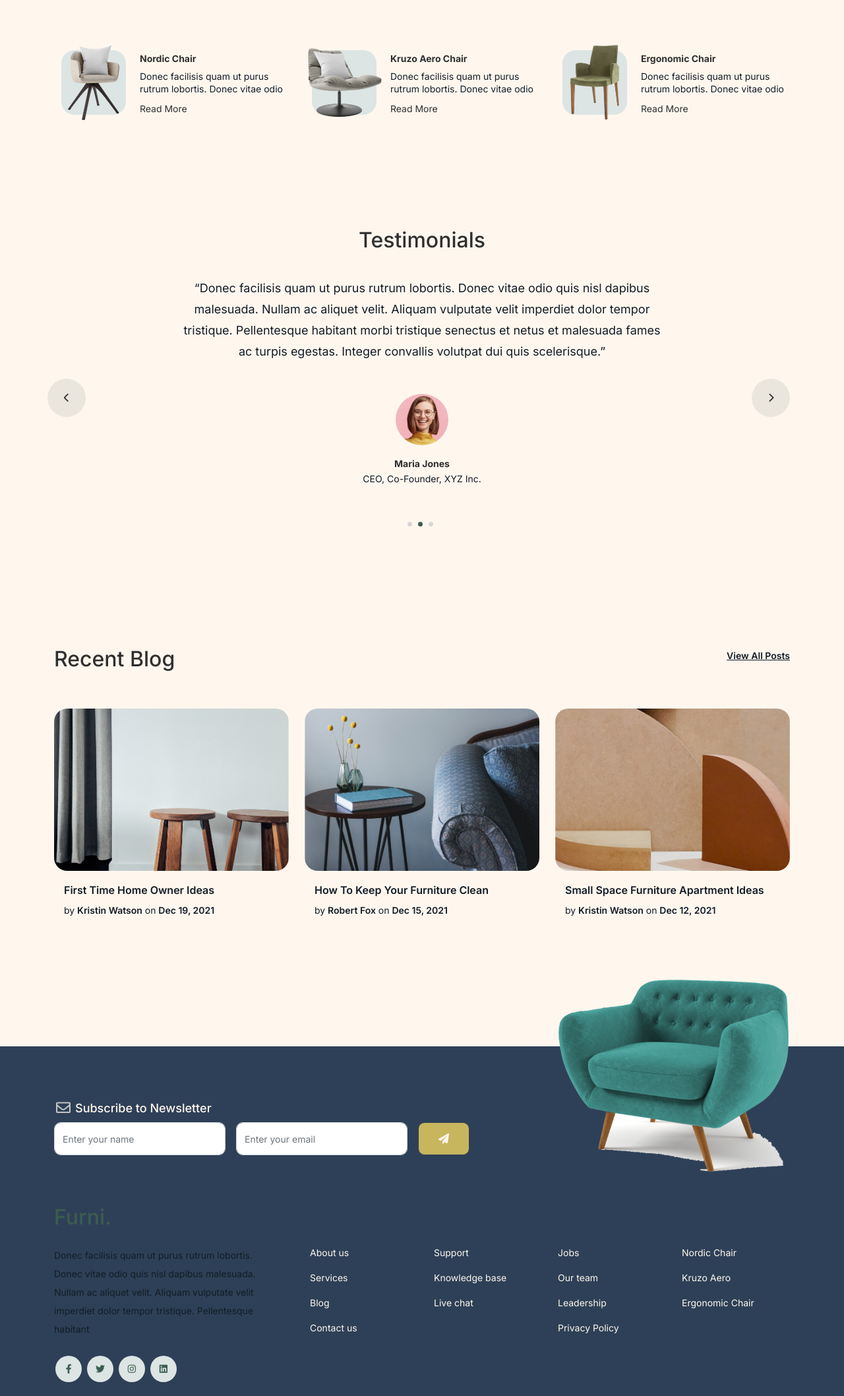
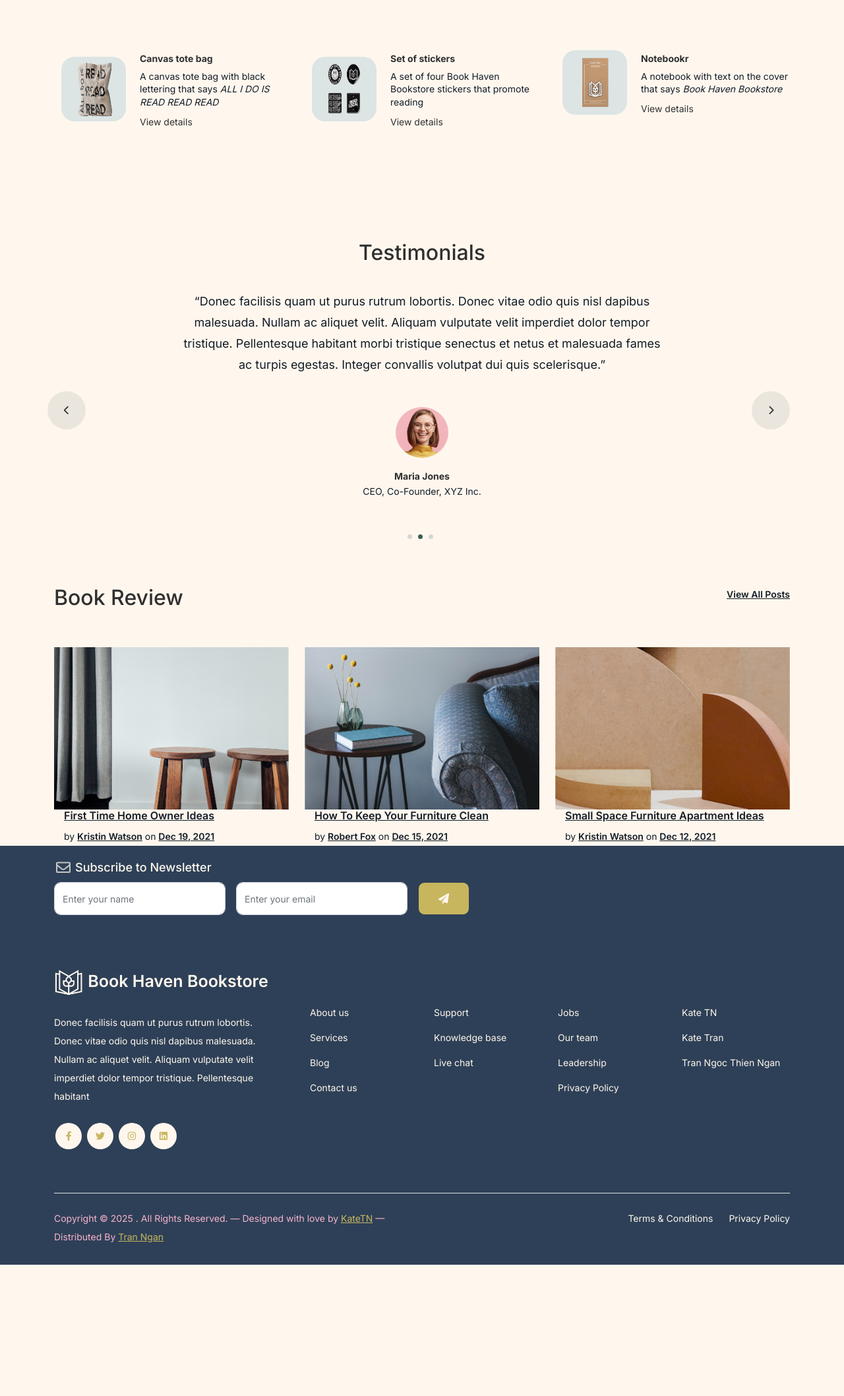
Before and after one commit to KateTN211/CS2205_Web_Development, a plain HTML site: page index.html in a window 1280 px wide. Shown: the part 2620-4736 px from the top of the page at 66% size. After the commit the page ends 4537 px from the top, so only its background shows below. Drawn offline with Linux system fonts and the light colour scheme.

Commit message:
remove unused images and update product details in index.html

```diff
--- a/css/style.css
+++ b/css/style.css
@@ -664,29 +664,40 @@ a.more {
   -o-transition: 0.3s all ease;
   transition: 0.3s all ease;
 }
-.blog-section .post-entry .post-content-entry {
+.thumbnail {
+  display: flex;
+  justify-content: center;
+  align-items: center;
+  width: 100%;
+  /* height: 100%; */
+}
+.thumbnail img {
+  width: 100%;
+  height: 75%;
+}
+.bookreview-section .post-entry .post-content-entry {
   padding-left: 15px;
   padding-right: 15px;
 }
-.blog-section .post-entry .post-content-entry h3 {
+.bookreview-section .post-entry .post-content-entry h3 {
   font-size: 16px;
   margin-bottom: 0;
   font-weight: 600;
   margin-bottom: 7px;
 }
-.blog-section .post-entry .post-content-entry .meta {
+.bookreview-section .post-entry .post-content-entry .meta {
   font-size: 14px;
 }
-.blog-section .post-entry .post-content-entry .meta a {
+.bookreview-section .post-entry .post-content-entry .meta a {
   font-weight: 600;
 }
-.blog-section .post-entry:hover .post-thumbnail img,
-.blog-section .post-entry:focus .post-thumbnail img {
+.bookreview-section .post-entry:hover .post-thumbnail img,
+.bookreview-section .post-entry:focus .post-thumbnail img {
   opacity: 0.7;
 }
 
 .footer-section {
-  padding: 80px 0;
+  padding: 20px 0;
   background: #2e4057;
 }
 .footer-section .relative {
@@ -700,7 +711,6 @@ a.more {
   transition: 0.3s all ease;
 }
 .footer-section a:hover {
-  /* color: rgba(47, 47, 47, 0.5); */
   color: #c7b65e;
 }
 .footer-section .subscription-form {
@@ -730,7 +740,7 @@ a.more {
   outline: none;
   -webkit-box-shadow: none;
   box-shadow: none;
-  border-color: #3b5d50;
+  border-color: #2e4057;
   -webkit-box-shadow: 0 1px 4px 0 rgba(0, 0, 0, 0.2);
   box-shadow: 0 1px 4px 0 rgba(0, 0, 0, 0.2);
 }
@@ -749,15 +759,7 @@ a.more {
 .footer-section .subscription-form .btn {
   border-radius: 10px !important;
 }
-.footer-section .sofa-img {
-  position: absolute;
-  top: -200px;
-  z-index: 1;
-  right: 0;
-}
-.footer-section .sofa-img img {
-  max-width: 380px;
-}
+
 .footer-section .links-wrap {
   margin-top: 0px;
 }
@@ -770,10 +772,22 @@ a.more {
   margin-bottom: 10px;
 }
 .footer-section .footer-logo-wrap .footer-logo {
-  font-size: 32px;
-  font-weight: 500;
+  font-size: 25px;
+  font-weight: 600;
   text-decoration: none;
-  color: #3b5d50;
+  color: #fff7ee;
+  align-items: center;
+}
+.footer-log .logo-img {
+  width: 45px;
+  height: 45px;
+  margin-right: 10px;
+}
+.footer-logo > span {
+  opacity: 0.4;
+}
+.footer-paragraph {
+  color: #fff7ee;
 }
 .footer-section .custom-social li {
   margin: 2px;
@@ -785,8 +799,8 @@ a.more {
   text-align: center;
   line-height: 40px;
   display: inline-block;
-  background: #dce5e4;
-  color: #3b5d50;
+  background: #fff7ee;
+  color: #c7b65e;
   border-radius: 50%;
 }
 .footer-section .custom-social li a:hover {
@@ -799,7 +813,19 @@ a.more {
 .footer-section .border-top.copyright {
   font-size: 14px !important;
 }
+.custom-footer-text {
+  color: #f7b3cc; /* Set the desired text color */
+  font-size: 14px; /* Adjust the font size as needed */
+}
 
+.custom-footer-text a {
+  color: #c7b65e; /* Set the desired link color */
+  text-decoration: underline;
+}
+
+.custom-footer-text a:hover {
+  color: #ee583f; /* Set the desired hover color for links */
+}
 .untree_co-section {
   padding: 7rem 0;
 }
--- a/index.html
+++ b/index.html
@@ -310,15 +310,19 @@
           <div class="col-12 col-md-6 col-lg-4 mb-4 mb-lg-0">
             <div class="product-item-sm d-flex">
               <div class="thumbnail">
-                <img src="images/product-1.png" alt="Image" class="img-fluid" />
+                <img
+                  src="images/book_canvas_tote_bag.png"
+                  alt="Image"
+                  class="img-fluid"
+                />
               </div>
               <div class="pt-3">
-                <h3>Nordic Chair</h3>
+                <h3>Canvas tote bag</h3>
                 <p>
-                  Donec facilisis quam ut purus rutrum lobortis. Donec vitae
-                  odio
+                  A canvas tote bag with black lettering that says
+                  <i>ALL I DO IS READ READ READ</i>
                 </p>
-                <p><a href="#">Read More</a></p>
+                <p><a href="#">View details</a></p>
               </div>
             </div>
           </div>
@@ -326,15 +330,19 @@
           <div class="col-12 col-md-6 col-lg-4 mb-4 mb-lg-0">
             <div class="product-item-sm d-flex">
               <div class="thumbnail">
-                <img src="images/product-2.png" alt="Image" class="img-fluid" />
+                <img
+                  src="images/book_stickers.png"
+                  alt="Image"
+                  class="img-fluid"
+                />
               </div>
               <div class="pt-3">
-                <h3>Kruzo Aero Chair</h3>
+                <h3>Set of stickers</h3>
                 <p>
-                  Donec facilisis quam ut purus rutrum lobortis. Donec vitae
-                  odio
+                  A set of four Book Haven Bookstore stickers that promote
+                  reading
                 </p>
-                <p><a href="#">Read More</a></p>
+                <p><a href="#">View details</a></p>
               </div>
             </div>
           </div>
@@ -342,15 +350,19 @@
           <div class="col-12 col-md-6 col-lg-4 mb-4 mb-lg-0">
             <div class="product-item-sm d-flex">
               <div class="thumbnail">
-                <img src="images/product-3.png" alt="Image" class="img-fluid" />
+                <img
+                  src="images/book_notebook.png"
+                  alt="Image"
+                  class="img-fluid"
+                />
               </div>
               <div class="pt-3">
-                <h3>Ergonomic Chair</h3>
+                <h3>Notebookr</h3>
                 <p>
-                  Donec facilisis quam ut purus rutrum lobortis. Donec vitae
-                  odio
+                  A notebook with text on the cover that says
+                  <i>Book Haven Bookstore</i>
                 </p>
-                <p><a href="#">Read More</a></p>
+                <p><a href="#">View details</a></p>
               </div>
             </div>
           </div>
@@ -493,12 +505,12 @@
     </div>
     <!-- End Testimonial Slider -->
 
-    <!-- Start Blog Section -->
-    <div class="blog-section">
+    <!-- Start Book Review Section -->
+    <div class="bookreview-section">
       <div class="container">
         <div class="row mb-5">
           <div class="col-md-6">
-            <h2 class="section-title">Recent Blog</h2>
+            <h2 class="section-title">Book Review</h2>
           </div>
           <div class="col-md-6 text-start text-md-end">
             <a href="#" class="more">View All Posts</a>
@@ -558,10 +570,6 @@
     <!-- Start Footer Section -->
     <footer class="footer-section">
       <div class="container relative">
-        <div class="sofa-img">
-          <img src="images/sofa.png" alt="Image" class="img-fluid" />
-        </div>
-
         <div class="row">
           <div class="col-lg-8">
             <div class="subscription-form">
@@ -602,9 +610,16 @@
         <div class="row g-5 mb-5">
           <div class="col-lg-4">
             <div class="mb-4 footer-logo-wrap">
-              <a href="#" class="footer-logo">Furni<span>.</span></a>
+              <a href="#" class="footer-logo">
+                <img
+                  src="images/logo_fff7ee.png"
+                  alt="Book Haven Logo"
+                  class="logo-img"
+                />
+                Book Haven Bookstore
+              </a>
             </div>
-            <p class="mb-4">
+            <p class="mb-4 footer-paragraph">
               Donec facilisis quam ut purus rutrum lobortis. Donec vitae odio
               quis nisl dapibus malesuada. Nullam ac aliquet velit. Aliquam
               vulputate velit imperdiet dolor tempor tristique. Pellentesque
@@ -613,16 +628,24 @@
 
             <ul class="list-unstyled custom-social">
               <li>
-                <a href="#"><span class="fa fa-brands fa-facebook-f"></span></a>
+                <a href="https://www.facebook.com/trangocthienngan.katetn/"
+                  ><span class="fa fa-brands fa-facebook-f"></span
+                ></a>
               </li>
               <li>
-                <a href="#"><span class="fa fa-brands fa-twitter"></span></a>
+                <a href="https://x.com/Kate_TN2"
+                  ><span class="fa fa-brands fa-twitter"></span
+                ></a>
               </li>
               <li>
-                <a href="#"><span class="fa fa-brands fa-instagram"></span></a>
+                <a href="https://www.instagram.com/katetn_211/"
+                  ><span class="fa fa-brands fa-instagram"></span
+                ></a>
               </li>
               <li>
-                <a href="#"><span class="fa fa-brands fa-linkedin"></span></a>
+                <a href="https://www.linkedin.com/in/tranngocthienngan/"
+                  ><span class="fa fa-brands fa-linkedin"></span
+                ></a>
               </li>
             </ul>
           </div>
@@ -657,9 +680,9 @@
 
               <div class="col-6 col-sm-6 col-md-3">
                 <ul class="list-unstyled">
-                  <li><a href="#">Nordic Chair</a></li>
-                  <li><a href="#">Kruzo Aero</a></li>
-                  <li><a href="#">Ergonomic Chair</a></li>
+                  <li><a href="#">Kate TN</a></li>
+                  <li><a href="#">Kate Tran</a></li>
+                  <li><a href="#">Tran Ngoc Thien Ngan</a></li>
                 </ul>
               </div>
             </div>
@@ -668,16 +691,18 @@
 
         <div class="border-top copyright">
           <div class="row pt-4">
-            <div class="col-lg-6">
+            <div class="col-lg-6 custom-footer-text">
               <p class="mb-2 text-center text-lg-start">
                 Copyright &copy;
                 <script>
                   document.write(new Date().getFullYear());
                 </script>
                 . All Rights Reserved. &mdash; Designed with love by
-                <a href="https://untree.co">Untree.co</a> Distributed By
-                <a href="https://themewagon.com">ThemeWagon</a>
-                <!-- License information: https://untree.co/license/ -->
+                <a href="https://github.com/KateTN211">KateTN</a> &mdash;
+                Distributed By
+                <a href="https://www.facebook.com/trangocthienngan.katetn/"
+                  >Tran Ngan</a
+                >
               </p>
             </div>
 
```
Also changed, not shown: images/book_canvas_tote_bag.png (added), images/book_notebook.png (added), images/book_stickers.png (added), images/couch.png (deleted), images/sofa.png (deleted), sources/book_canvas_tote_bag.png (deleted).
